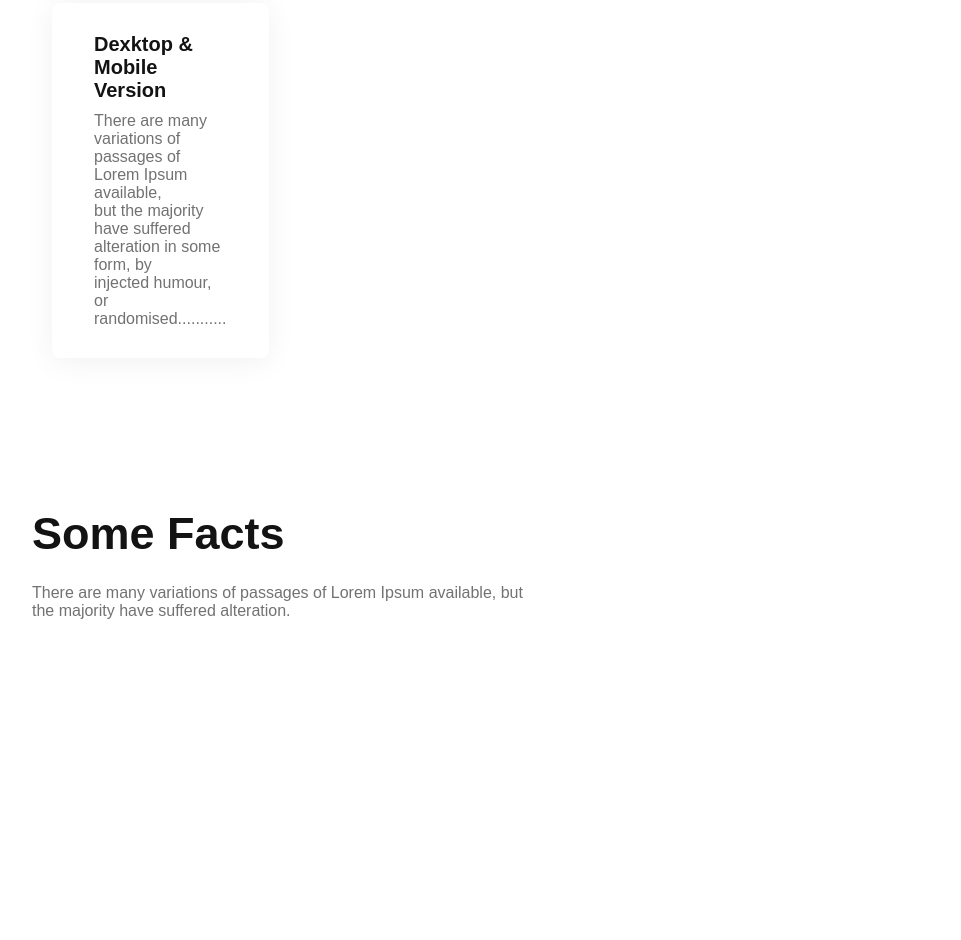
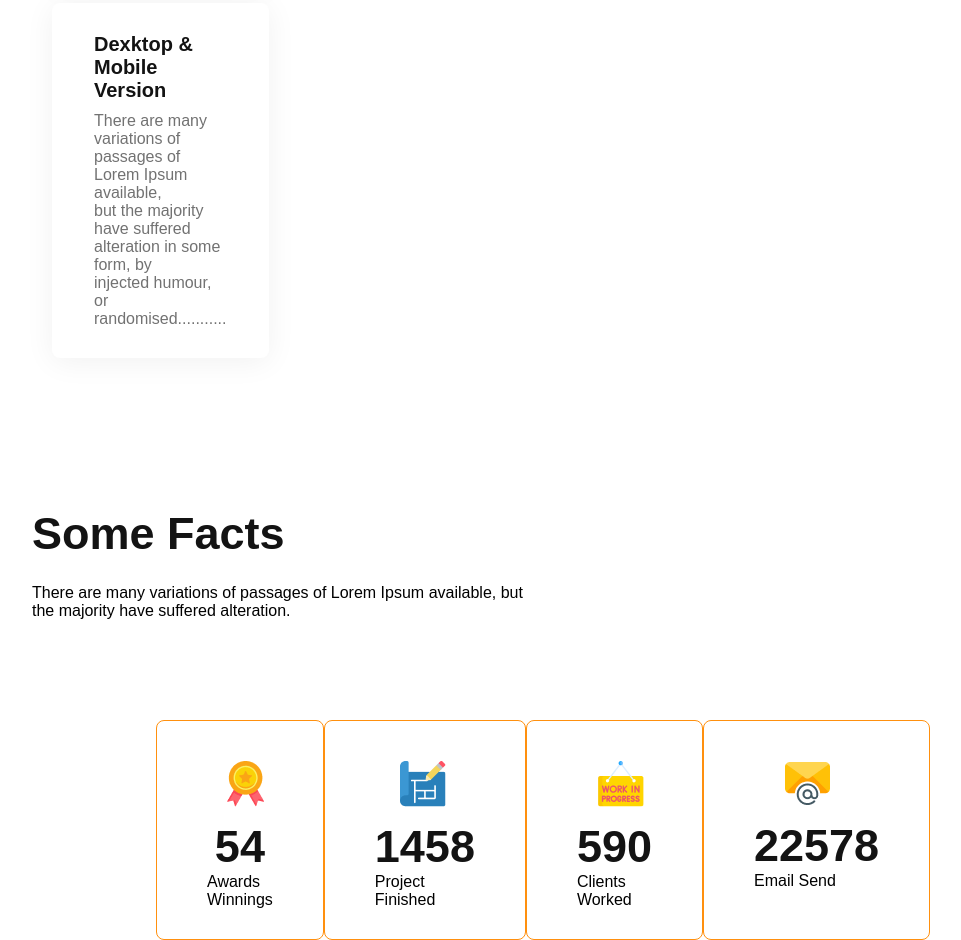
Before and after one commit to peealcs50/architects, a plain HTML site: page index.html in a window 1280 px wide. Shown: the part 3808-4748 px from the top of the page, without its empty margins (208-1169 px from the left). Before the commit the page ends 4528 px from the top, so only its background shows below. Drawn offline with Linux system fonts and the light colour scheme.

Commit message:
facts box

```diff
--- a/index.html
+++ b/index.html
@@ -25,10 +25,9 @@
     </header>
 
     <!-- </main> -->
-
     <main>
-        <!-- Top container -->
-        <section class="top-container">
+         <!-- Top container -->
+         <section class="top-container">
             <div class="top-container-details">
                 <h1>Brand New<br>Group of Architects </h1>
                 <p class="header-descripton">Brand Architecture is a system that organizes brands, products, and
@@ -119,12 +118,41 @@
         <!-- some fact section -->
         <section class="fact-container">
             <h3 class="common-title">Some Facts</h3>
-            <p class="common-description fact-description">
+            <p class="fact-description">
                 There are many variations of passages of Lorem Ipsum available, but <br>
                  the majority have suffered alteration.</p>
-            <div class="fact-box-container">
-                <div class="fact-box"></div>
+            <div class="fact-box-containers">
+                <div class="fact-box">
+                    <div class="fact-box-details">
+                        <img src="images/icons/ribon.png" alt="">
+                        <h1 class="common-title">54</h1>
+                        <p>Awards Winnings</p>
+                    </div>
+                </div>
+                <div class="fact-box">
+                    <div class="fact-box-details">
+                        <img src="images/icons/projects.png" alt="">
+                        <h1 class="common-title">1458</h1>
+                        <p>Project Finished</p>
+                    </div>
+
+                </div>
+                <div class="fact-box">
+                    <div class="fact-box-details">
+                        <img src="images/icons/customers.png" alt="">
+                        <h1 class="common-title">590</h1>
+                        <p>Clients Worked</p>
+                    </div>
+                </div>
+                <div class="fact-box">
+                    <div class="fact-box-details">
+                        <img src="images/icons/email.png" alt="">
+                        <h1 class="common-title">22578</h1>
+                        <p>Email Send</p>
+                    </div>
+                </div>
             </div>
         </section>
+    </main>
 </body>
 </html>
--- a/styles/style.css
+++ b/styles/style.css
@@ -199,8 +199,34 @@
 .fact-container{
     margin-top: 130px;
     margin-left: 240px;
+    margin-right:240px ;
 }
 .fact-description{
     margin-top: 24px;
     margin-bottom: 100px;
 }
+
+.fact-box-containers{
+    display:flex;
+    justify-content:space-between;
+    margin-left: 124px;
+}
+.fact-box{
+    border: 1px solid #FF900E;
+    border-radius: 8px;
+}
+.fact-box-details{
+    padding-top: 40px;
+    padding-right: 50px;
+    padding-left: 50px;
+    padding-bottom: 30px;
+}
+.fact-box-details img{
+    margin-left: calc(50%/2);
+}
+.fact-box-details h1{
+    text-align: center;
+    margin-top: 10px;
+}
+
+/* Sponsor secton style */
```
